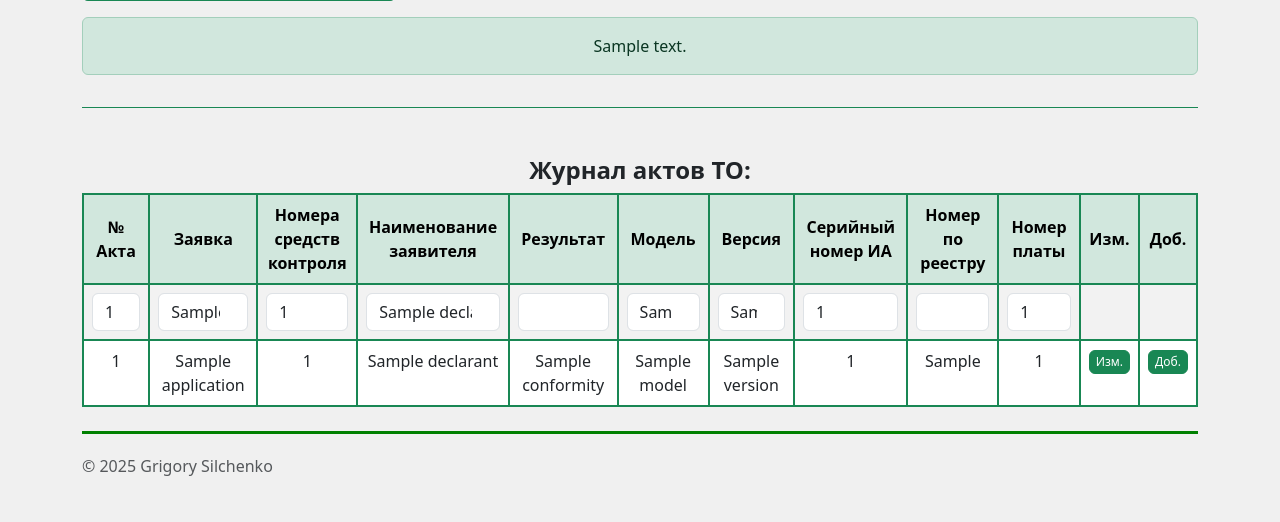
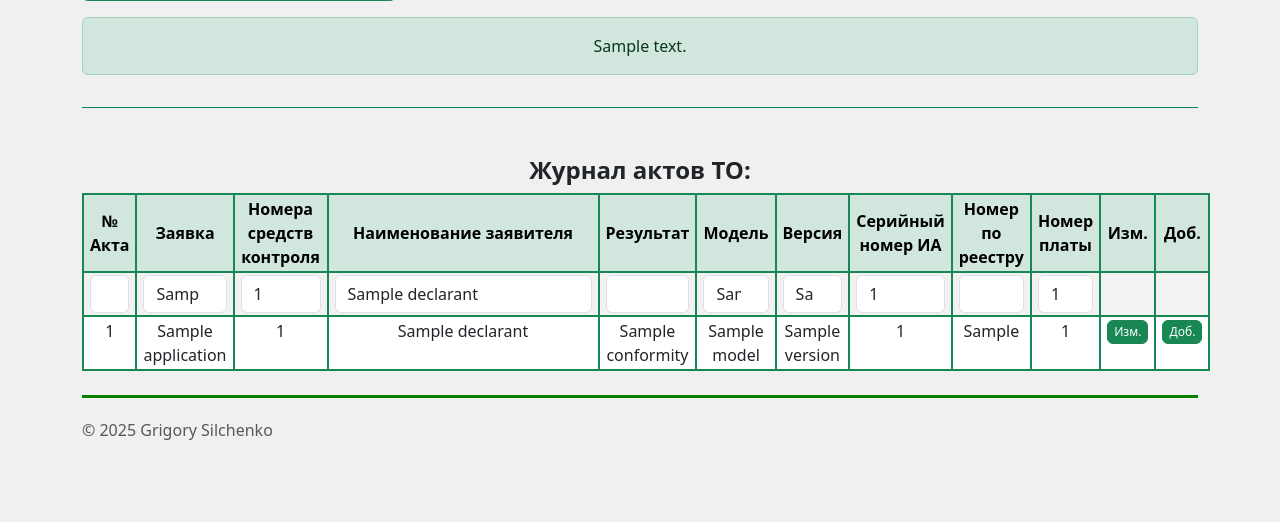
Before and after one commit to GrigorySilchenko/SilevanD, a Django app: template SilEvAnd/act_creation/templates/s_m_data_input.html in a window 1280 px wide. Shown: the part 562-1084 px from the top of the page. After the commit the page ends 1002 px from the top, so only its background shows below. Run offline with Django 3.2, Linux system fonts and the light colour scheme; the template is opened without the code that fills it: most values are stand-ins (such as "Sample title", 1, 10 or a date in 2020).

Commit message:
37. Modify templates in all app. Modify forms and models in application app.

```diff
--- a/SilEvAnd/act_creation/templates/s_m_data_input.html
+++ b/SilEvAnd/act_creation/templates/s_m_data_input.html
@@ -13,6 +13,11 @@
         border-color: #198754 !important;
         box-shadow: 0 0 0 0.2rem rgba(25, 135, 84, 0.25) !important;
     }
+    .search-form .form-control:focus {
+        border-color: #198754;
+        box-shadow: 0 0 0 0.2rem rgba(25, 135, 84, 0.25);
+    }
+
 
 </style>
 
@@ -98,7 +103,7 @@
                         const textareas = document.querySelectorAll('.auto-resize-textarea');
                         textareas.forEach(textarea => {
                             textarea.style.height = 'auto'; // Сначала сбрасываем высоту
-                            textarea.style.width = '80px'
+                            textarea.style.width = '100px'
                             textarea.style.height = (textarea.scrollHeight) + 'px'; // Устанавливаем высоту по контенту
                             textarea.addEventListener('input', function() {
                                 textarea.style.height = 'auto';
@@ -181,10 +186,10 @@
                                 <input type="search" name="application" class="form-control me-2" value="{{ application|default:'' }}" aria-label="Search">
                             </td>
                             <td>
-                                <input type="search" name="control_sticks_number" class="form-control me-2" value="{{ control_sticks_number|default:'' }}" aria-label="Search">
+                                <input type="search" name="control_sticks_number" class="form-control me-0 my-width" value="{{ control_sticks_number|default:'' }}" aria-label="Search" style="width: 80px;">
                             </td>
                             <td>
-                                <input type="search" name="declarant" class="form-control me-2" value="{{ declarant|default:'' }}" aria-label="Search">
+                                <input type="search" name="declarant" class="form-control me-0 w-auto" value="{{ declarant|default:'' }}" aria-label="Search">
                             </td>
                             <td>
                                 <input type="search" name="result" class="form-control me-2" value="{{ result|default:'' }}" aria-label="Search">
--- a/SilEvAnd/act_creation/templates/slot_machine_data.html
+++ b/SilEvAnd/act_creation/templates/slot_machine_data.html
@@ -32,7 +32,7 @@
             <th scope="col">Серийный номер ИА</th>
             <th scope="col">Номер по реестру</th>
             <th scope="col">Номер платы</th>
-            <th scope="col" style="width: 100px;">Изм.</th>
+            <th scope="col" style="width: 50px;">Изм.</th>
         </tr>
       </thead>
       <tbody>
--- a/SilEvAnd/application/forms.py
+++ b/SilEvAnd/application/forms.py
@@ -7,6 +7,7 @@ class ApplicationInput(forms.ModelForm):
     class Meta:
         model = Application
         fields = ['declarant',
+                  'place',
                   'application_number_belgiss',
                   'date_belgiss',
                   'num_of_mach',
@@ -15,11 +16,13 @@ class ApplicationInput(forms.ModelForm):
                   'payment',
                   'payment_document',
                   'payment_date',
-                  'pdf']
+                  'pdf',
+                  'notice']
         widgets = {
             'date_belgiss': forms.DateInput(attrs={'type': 'date'}),
             'bill_date': forms.DateInput(attrs={'type': 'date'}),
             'payment_date': forms.DateInput(attrs={'type': 'date'}),
+            'notice': forms.Textarea(attrs={'cols': 30, 'rows': 2}),
             'pdf': forms.ClearableFileInput()
         }
 
--- a/SilEvAnd/application/models.py
+++ b/SilEvAnd/application/models.py
@@ -15,8 +15,8 @@ class Application(models.Model):
     payment_date = models.DateField(blank=True, null=True, verbose_name='Дата п/п')
     pdf = models.FileField(verbose_name='PDF', upload_to='PDF/', blank=True, null=True)
     declarant = models.ForeignKey('Declarant', on_delete=models.CASCADE, related_name='applications', verbose_name='Заявитель')
-    place = models.CharField(max_length=50, blank=True, null=True, verbose_name='Место проведения ТО')
-    notice = models.TextField(max_length=200, blank=True, null=True, verbose_name='Примечание')
+    place = models.CharField(max_length=50, default='Минск', blank=True, null=True, verbose_name='Место проведения ТО')
+    notice = models.TextField(max_length=200, default='', blank=True, null=True, verbose_name='Примечание')
     status = models.ForeignKey('Status', on_delete=models.CASCADE, related_name='applications')
     def __str__(self):
         return str(self.application_number)
--- a/SilEvAnd/distribution/templates/application_distribution.html
+++ b/SilEvAnd/distribution/templates/application_distribution.html
@@ -101,8 +101,8 @@
           <td>{{ distribution.short_slot_name }}</td>
           <td>{{ distribution.application.num_of_mach }}</td>
           <td>
-              {% if distribution.place %}
-                {{ distribution.place }}
+              {% if distribution.application.place %}
+                {{ distribution.application.place }}
               {% else %}
                 <span class="text-danger">---</span>
               {% endif %}
--- a/SilEvAnd/distribution/templates/distribution.html
+++ b/SilEvAnd/distribution/templates/distribution.html
@@ -41,7 +41,7 @@
           <th scope="col">Модели ИА</th>
           <th scope="col" style="width: 70px;">Кол-во ИА</th>
           <th scope="col" style="width: 100px;">Место проведения ТО</th>
-          <th scope="col" style="width: 100px;">Акт ТО</th>
+          <th scope="col" style="width: 150px;">Акт ТО</th>
           <th scope="col" style="width: 80px;">Исп-ль</th>
           <th scope="col">Примечания</th>
           <th scope="col" style="width: 50px;">Изм.</th>
@@ -96,8 +96,8 @@
           <td>{{ distribution.short_slot_name }}</td>
           <td>{{ distribution.application.num_of_mach }}</td>
           <td>
-              {% if distribution.place %}
-                {{ distribution.place }}
+              {% if distribution.application.place %}
+                {{ distribution.application.place }}
               {% else %}
                 <span class="text-danger">---</span>
               {% endif %}
--- a/SilEvAnd/distribution/templates/distribution_change.html
+++ b/SilEvAnd/distribution/templates/distribution_change.html
@@ -61,7 +61,7 @@
           <td class="text-start ps-4">{{ distribution.application.declarant }}</td>
           <td>{{ distribution.short_slot_name }}</td>
           <td>{{ distribution.application.num_of_mach }}</td>
-          <td>{{ distribution.place }}</td>
+          <td>{{ distribution.application.place }}</td>
           <td>{{ distribution.act }}</td>
           <td>{{ distribution.user }}</td>
           <td>{{ distribution.notice }}</td>
--- a/SilEvAnd/templates/base.html
+++ b/SilEvAnd/templates/base.html
@@ -46,6 +46,13 @@
         .table {
             border-collapse: separate;
             border-spacing: 0;
+        }
+        .table td,
+        .table th {
+            padding-top: 2px;
+            padding-bottom: 2px;
+            padding-left: 6px;
+            padding-right: 6px;
         }
         .btn-pink {
             background-color: #ff69b4;
```
Also changed, not shown: SilEvAnd/application/templates/application.html (+7 -1 lines), SilEvAnd/application/templates/application_change.html (+7 -1 lines).
